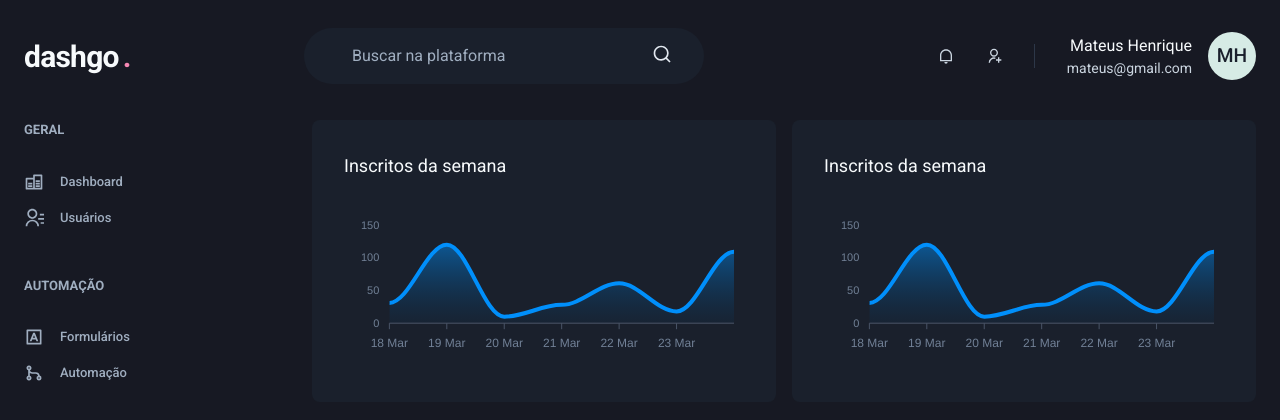
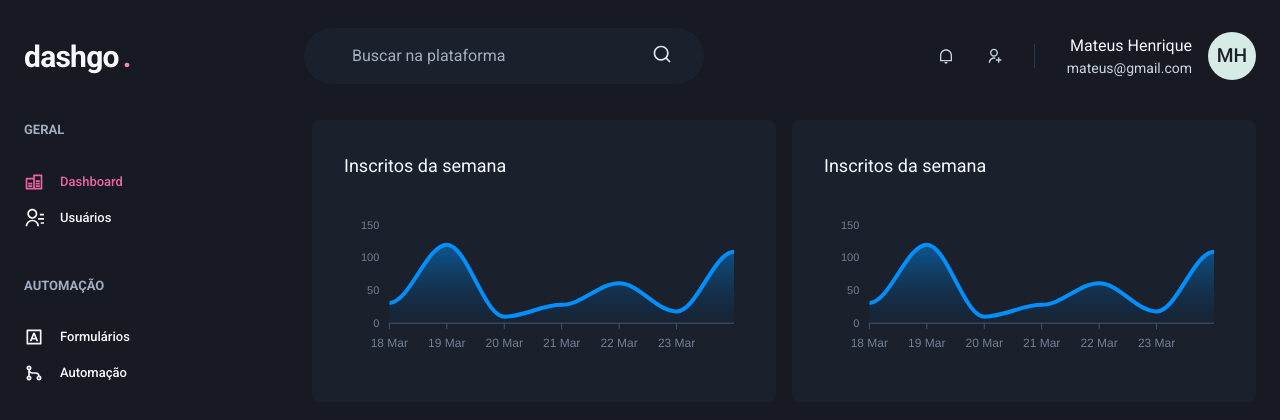
Before and after one commit to matthcarter777/ignite-dashgo, a Next.js app: page /dashboard in a window 1280 px wide. Shown: the top 420 px of the page. Built offline with nearby package versions, Linux system fonts and the light colour scheme.

Commit message:
IGNITE - 008: create active link component

```diff
--- /dev/null
+++ b/src/components/ActiveLink/index.tsx
@@ -0,0 +1,32 @@
+import Link, { LinkProps } from "next/link";
+import { useRouter } from "next/router";
+import { cloneElement, ReactElement } from "react";
+
+interface ActiveLinkProps extends LinkProps{
+  children: ReactElement;
+  shoultMathExactHref?: boolean;
+}
+
+export function ActiveLink({ children, shoultMathExactHref = false, ...rest}: ActiveLinkProps) {
+  const { asPath } = useRouter();
+
+  let isActive = false;
+
+  if (shoultMathExactHref && (asPath === rest.href || asPath === rest.as)) {
+    isActive = true;
+  }
+
+  if (!shoultMathExactHref &&
+     (asPath.startsWith(String(rest.href)) ||
+      asPath.startsWith(String(rest.as)))) {
+        isActive = true;
+  }
+
+  return (
+    <Link {...rest}>
+      { cloneElement(children, {
+        color: isActive ? 'pink.400' : 'gray.50'
+      })}
+    </Link>
+  )
+}
--- a/src/components/Sidebar/navLink.tsx
+++ b/src/components/Sidebar/navLink.tsx
@@ -1,16 +1,21 @@
-import { Icon, Link, Text, LinkProps as ChakraLinkProps } from "@chakra-ui/react";
+import { Icon, Link as  ChakraLink, Text, LinkProps as ChakraLinkProps } from "@chakra-ui/react";
 import { ElementType } from "react";
+
+import { ActiveLink } from "../ActiveLink";
 
 interface NavlinkProps extends ChakraLinkProps {
   icon: ElementType;
   text: string;
+  href: string;
 }
 
-export function NavLink({ text, icon, ...rest }: NavlinkProps) {
+export function NavLink({ text, icon, href, ...rest }: NavlinkProps) {
   return (
-    <Link display="flex" color="gray.400" {...rest}>
-      <Icon as={icon} fontSize="20"/>
-      <Text ml="4" fontWeight="medium">{ text }</Text>
-    </Link>
+    <ActiveLink href={href} passHref>
+      <ChakraLink display="flex" color="gray.400" {...rest}>
+        <Icon as={icon} fontSize="20"/>
+        <Text ml="4" fontWeight="medium">{ text }</Text>
+      </ChakraLink>
+    </ActiveLink>
   )
 }
--- a/src/components/Sidebar/sideBarNav.tsx
+++ b/src/components/Sidebar/sideBarNav.tsx
@@ -12,12 +12,12 @@ export function SidebarNav() {
       align="flex-start"
     >
       <NavSection title="GERAL">
-        <NavLink text="Dashboard" icon={RiDatabaseLine}/>
-        <NavLink text="Usuários" icon={RiContactsLine}/>
+        <NavLink text="Dashboard" icon={RiDatabaseLine} href="/dashboard" />
+        <NavLink text="Usuários" icon={RiContactsLine} href="/users" />
       </NavSection>
       <NavSection title="AUTOMAÇÃO">
-        <NavLink text="Formulários" icon={RiInputMethodLine}/>
-        <NavLink text="Automação" icon={RiGitMergeLine}/>
+        <NavLink text="Formulários" icon={RiInputMethodLine} href="#"/>
+        <NavLink text="Automação" icon={RiGitMergeLine} href="#"/>
       </NavSection>
 
     </Stack>
--- a/src/pages/users/create.tsx
+++ b/src/pages/users/create.tsx
@@ -1,4 +1,5 @@
 import { Box, Button, Checkbox, Divider, Flex, Heading, HStack, Icon, SimpleGrid, Table, Tbody, Td, Text, Th, Thead, Tr, VStack } from "@chakra-ui/react";
+import Link from "next/link";
 import { RiAddLine, RiPencilLine } from "react-icons/ri";
 import { Input } from "../../components/Form/Input";
 import { Header } from "../../components/Header";
@@ -30,7 +31,9 @@ export default function CreateUser() {
         </VStack>
         <Flex mt="8" justify="flex-end">
           <HStack spacing="4">
-            <Button colorScheme="whiteAlpha">Cancelar</Button>
+            <Link href="/users" passHref>
+              <Button as="a" colorScheme="whiteAlpha">Cancelar</Button>
+            </Link>
             <Button colorScheme="pink">Salvar</Button>
           </HStack>
         </Flex>
--- a/src/pages/users/index.tsx
+++ b/src/pages/users/index.tsx
@@ -1,4 +1,5 @@
 import { Box, Button, Checkbox, Flex, Heading, Icon, Table, Tbody, Td, Text, Th, Thead, Tr, useBreakpointValue } from "@chakra-ui/react";
+import Link from "next/link";
 import { RiAddLine, RiPencilLine } from "react-icons/ri";
 import { Header } from "../../components/Header";
 import { Pagination } from "../../components/Pagination";
@@ -21,6 +22,7 @@ export default function UserList() {
         <Box flex="1" borderRadius={8} bg="gray.800" p="8">
           <Flex mb="8" justify="space-between" align="center">
             <Heading size="lg" fontWeight="normal">Usuários</Heading>
+            <Link href="users/create" passHref>
               <Button
                 as="a"
                 size="sm"
@@ -30,6 +32,7 @@ export default function UserList() {
               >
                 Criar Usuário
               </Button>
+            </Link>
           </Flex>
 
           <Table colorScheme="whiteAlpha">
```
Lines whose indentation alone changed are shown as unchanged.
